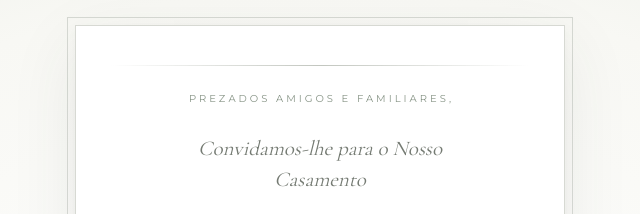
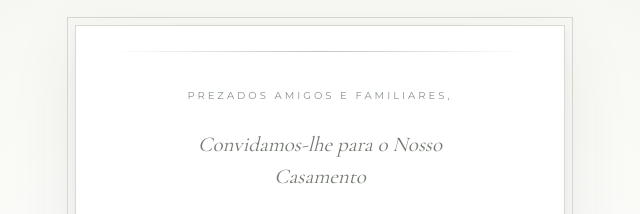
Before and after one commit to SAFEQ-ELECTRO/wedding-invitation, a plain HTML site: page one-Guest/index.html in a window 1280 px wide. Shown: the top 214 px of the page, 320-960 px from the left. Drawn offline with nearby package versions, Linux system fonts and the light colour scheme.

Commit message:
Update styles for guest count and letter lines

```diff
--- a/css/style.css
+++ b/css/style.css
@@ -344,9 +344,9 @@ h1 {
 }
 
 .guest-count {
-    font: 500 9px var(--sans);
-    letter-spacing: .09em;
-    color: #7a8279;
+    font: 500 15px var(--sans);
+    letter-spacing: .05em;
+    color: #e21616;
     margin: 11px 0 0;
 }
 
@@ -374,11 +374,11 @@ h1 {
     text-align: center;
     font-size: 19px;
     line-height: 1.5;
-    color: #5c635b;
+    color: #e21616;
 }
 
 .note .editable {
-    color: #7c847b;
+    color: #f31909;
     font-style: italic;
 }
 
@@ -767,7 +767,7 @@ textarea.field {
     max-width: 490px;
     min-height: 520px;
     margin: auto 0 0;
-    padding: 45px 35px 40px;
+    padding: 65px 35px 40px;
 
     display: -webkit-box;
     display: -ms-flexbox;
@@ -806,47 +806,28 @@ textarea.field {
     to   { opacity: 1; transform: translateY(0); }
 }
 
-/* Top line sits in normal flow, so the header text can never overlap it */
-.letter-top-line {
-    position: static;
-    -webkit-box-flex: 0;
-    -ms-flex: none;
-    flex: none;
-    width: 100%;
-    max-width: 420px;
-    height: 1px;
-    margin: 0 0 24px;
-    background: #c2c6bf;
-    background: linear-gradient(to right, transparent, #c2c6bf, transparent);
-}
-
+.letter-top-line,
 .letter-bottom-line {
     position: absolute;
     left: 35px;
     right: 35px;
-    bottom: 22px;
     height: 1px;
     background: linear-gradient(to right, transparent, #c2c6bf, transparent);
 }
 
+.letter-top-line    { top: 25px; }
+.letter-bottom-line { bottom: 22px; }
+
 /* ---------- Text ---------- */
 
 .letter-kicker {
-    -webkit-box-flex: 0;
-    -ms-flex: none;
-    flex: none;
-    width: 100%;
-    max-width: 100%;
     margin: 0 0 25px;
-    padding: 0 0 0 3px;              /* cancels the trailing letter-spacing so text is truly centred */
-    text-align: center;
     color: #879486;
     font-family: 'Montserrat', Arial, sans-serif;
     font-size: 10px;
-    line-height: 1.8;
+    line-height: 1.6;
     letter-spacing: 3px;
     text-transform: uppercase;
-    overflow-wrap: break-word;
 }
 
 .letter-ornament {
@@ -1193,7 +1174,7 @@ body.invitation-open .music-toggle {
 
     .letter-card {
         min-height: 480px;
-        padding: 38px 22px 32px;
+        padding: 55px 22px 32px;
     }
 
     .intro-flower { font-size: 100px; }
@@ -1212,7 +1193,7 @@ body.invitation-open .music-toggle {
 
     .letter-card {
         min-height: 0;
-        padding: 32px 22px 28px;
+        padding: 48px 22px 28px;
     }
 
     .letter-names {
```
